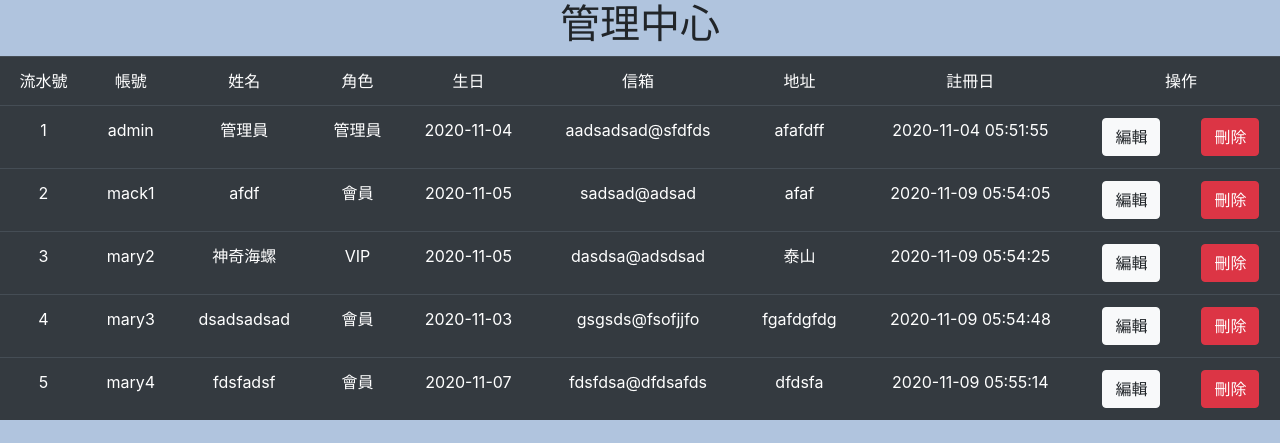
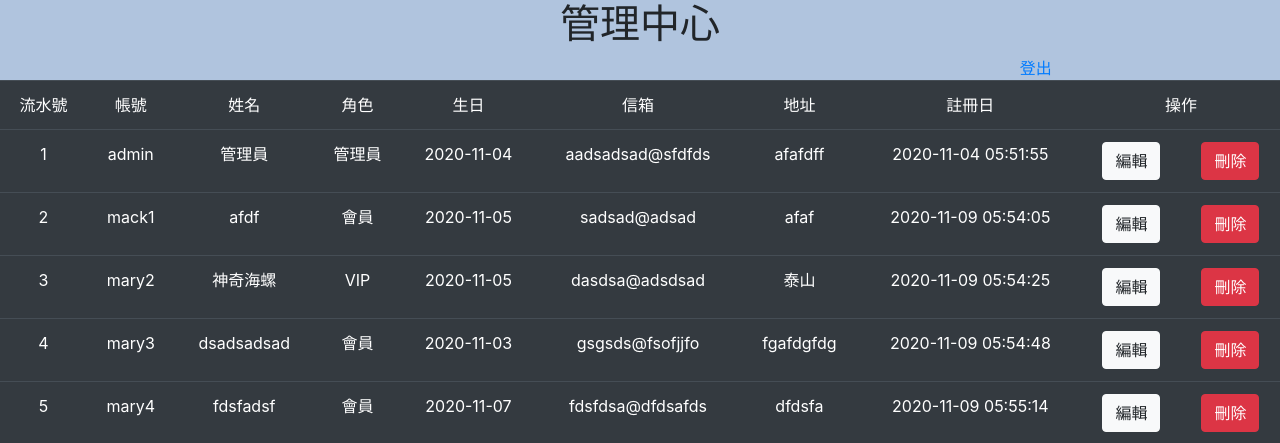
Before and after one commit to ts04670223/nwelogin, a PHP site: page /admin.php in a window 1280 px wide. Shown: the top 443 px of the page. Run offline with PHP 8.4, Linux system fonts and the light colour scheme; data comes from the database, SQL or seed files in the repository.

Commit message:
增加登出功能

```diff
--- a/admin.php
+++ b/admin.php
@@ -7,14 +7,25 @@ include_once('header.php');
 
 
     <h1 class="text-center">管理中心</h1>
+    <div class="col-8 mx-auto d-flex justify-content-between">
+<span>
+    <?php
+
+
+if (isset($_COOKIE['login'])) {
+    echo $_COOKIE['login']."歡迎";
+}
+?>
+</span>
+<span>
+<a href="logout.php">登出</a>
+</span>
+</div>
 </body>
 <?php
 // if(isset($_GET['user'])){
 //     echo $_GET['user']."歡迎";
 // }
-if (isset($_COOKIE['login'])) {
-    echo $_COOKIE['login']."歡迎";
-}
 
 $dsn = "mysql:host=localhost;dbname=member;charset=utf8";
 $pdo = new PDO($dsn, 'root', '');
--- a/mem.php
+++ b/mem.php
@@ -8,7 +8,7 @@
 </head>
 
 <body>
-    <h1>一般會員中心</h1>
+    <h1>一般會員中心</h1><span><a href="logout.php">登出</a></span>
     親愛的<?php
         if (isset($_COOKIE['login'])) {
             echo $_COOKIE['login'] . "歡迎";
--- a/vip.php
+++ b/vip.php
@@ -8,7 +8,9 @@
 </head>
 
 <body>
-    <h1>白金會員中心</h1>
+    <h1>白金會員中心</h1><span>
+        <a href="logout.php">登出</a>
+    </span>
     尊爵的
     <?php
     if (isset($_COOKIE['login'])) {
```
Also changed, not shown: logout.php (added, +7 -0 lines).
